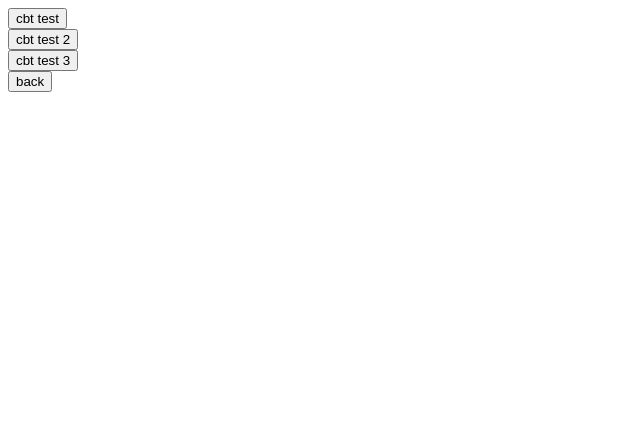
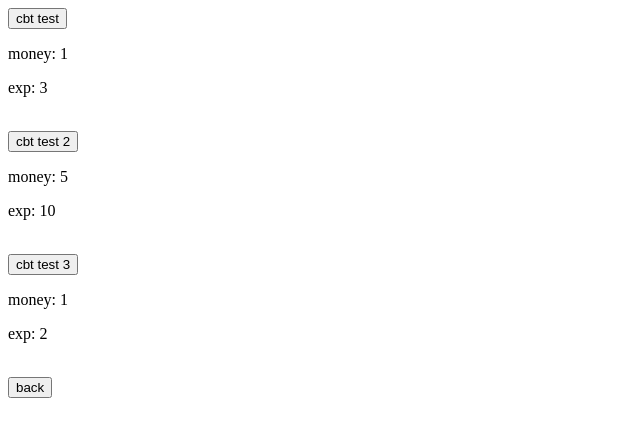
Before and after one commit to randyyuan2017/lumohacks-17, a Django app: page /cbt/ in a window 1280 px wide. Shown: the top 437 px of the page, without its empty margins (0-640 px from the left). Run offline with Django 3.2, Linux system fonts and the light colour scheme; a user stored in the database is signed in; data comes from the database, SQL or seed files in the repository; both versions use the stored data as it was after the commit.

Commit message:
Added money and exp to each question on frontend

```diff
--- a/templates/cbt.html
+++ b/templates/cbt.html
@@ -7,6 +7,8 @@
 <body>
     {% for cbt in unanswered_cbts %}
         <a href="{% url 'activity' cbt.id %}"><button>{{ cbt.description }}</button></a>
+        <p>money: {{ cbt.money }}</p>
+        <p>exp: {{ cbt.experience }}</p>
         <br>
     {% endfor %}
     <a href="{% url 'pet' %}"><button>back</button></a>
--- a/templates/geo.html
+++ b/templates/geo.html
@@ -7,6 +7,8 @@
 <body>
     {% for geo in unanswered_geos %}
         <a href="{% url 'activity' geo.id %}"><button>{{ geo.description }}</button></a>
+        <p>money: {{ cbt.money }}</p>
+        <p>exp: {{ cbt.experience }}</p>
         <br>
     {% endfor %}
     <a href="{% url 'pet' %}"><button>back</button></a>
```
Also changed, not shown: db.sqlite3.
